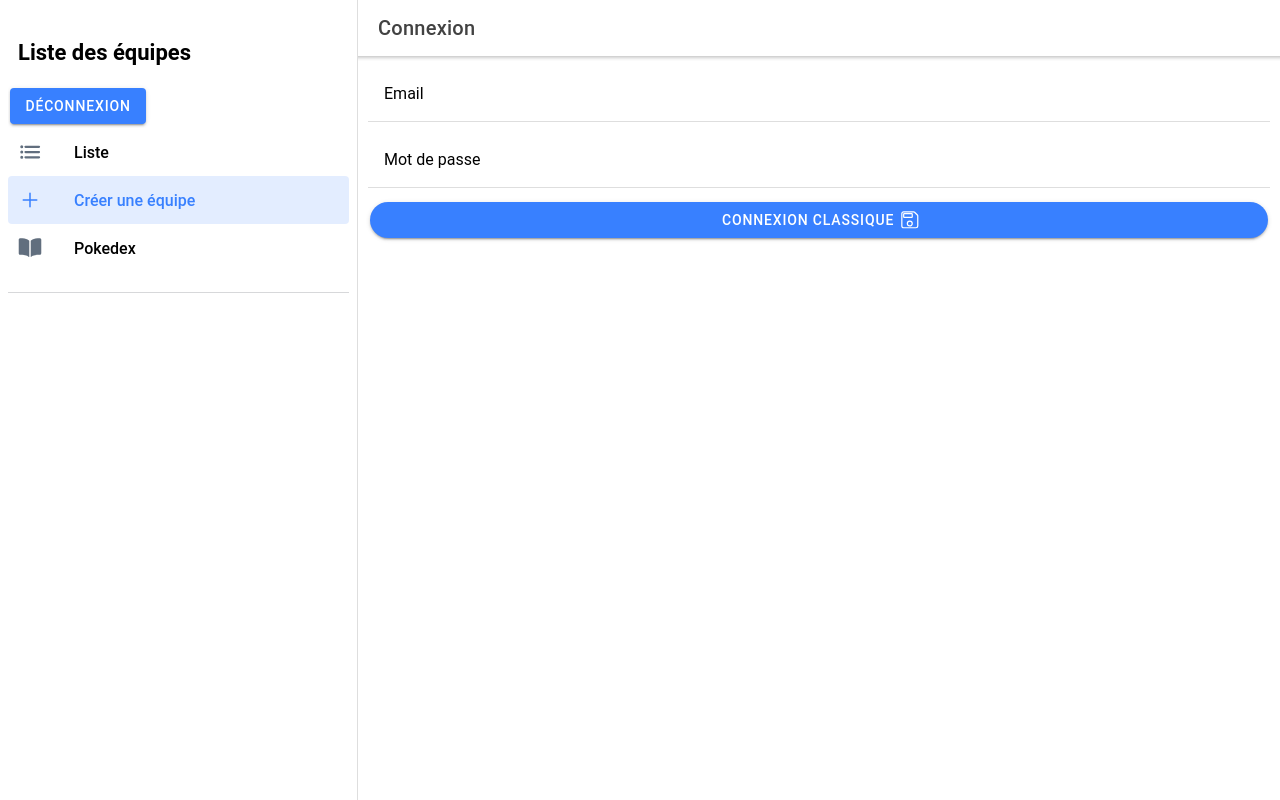
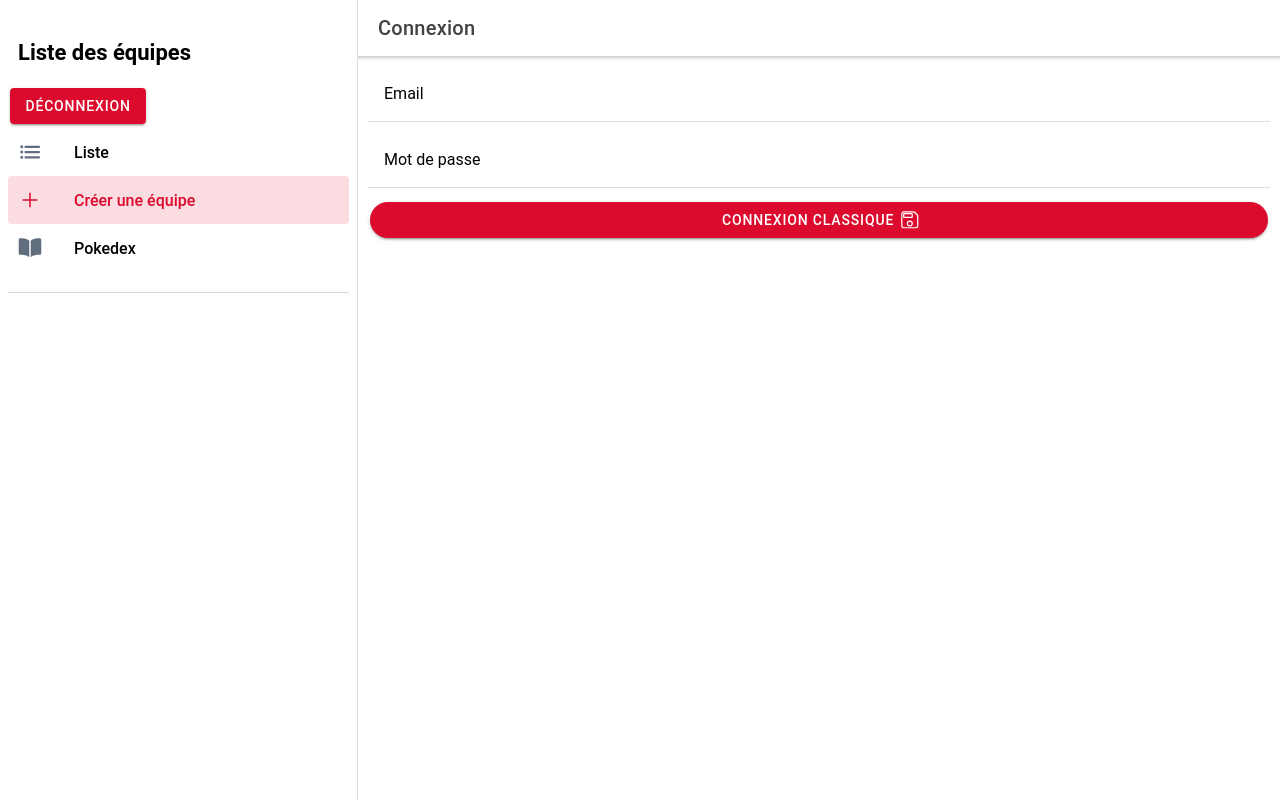
Before and after one commit to GB-Titi/AppMobile, a React (Create React App) app: page /create in a window 1280 px wide. Built offline with nearby package versions, Linux system fonts and the light colour scheme; no server answers.

Commit message:
ajout du theme pokedex et redesign

```diff
--- a/src/pages/Home/home.css
+++ b/src/pages/Home/home.css
@@ -3,24 +3,43 @@
   --padding-start: 10px;
   --padding-end: 10px;
 }
+#homePage ion-list-header {
+  color: black;
+  padding: 0;
+  margin-bottom: 10px;
+}
+
 #homePage ion-list ion-label {
   margin-left: 10px;
 }
 #homePage ion-list {
   padding-bottom: 100px;
-  border: 1px solid #d3d3d3;
+  padding: 20px;
+  background-color: white;
+  border: 1px solid gray;
   border-radius: 10px;
-  background-color: var(--list-top-background-color);
 }
-#homePage ion-list ion-item {
-  --background: var(--list-top-background-color);
+
+#homePage ion-list ion-item{
+  color: #171717;
+  --background:var(--ion-color-success);
 }
-#homePage ion-list ion-item.odd {
-  --background: white;
+#homePage ion-list ion-item:hover{
+  --background:#30753a;
 }
+
+
+.group-list{
+border-radius: 20px;
+padding: 15px;
+background-color: var(--ion-color-secondary);
+}
+
 ion-item {
-  --inner-border-width: 0;
+    --inner-border-width: 0;
 }
+
+
 /* ion-content#homePage::part(background),
 ion-content#homePage ion-list {
   background-color: var(--list-top-background-color) !important;
--- a/src/pages/Home/index.tsx
+++ b/src/pages/Home/index.tsx
@@ -51,10 +51,12 @@ const Home = () => {
       <IonContent id="homePage">
         <IonList>
           <IonListHeader>Vos équipes :</IonListHeader>
+          <div className="group-list">
           {list.map((l, i) => {
             const { title, items } = l;
             const img = findFirstImgFromItems(items);
             return (
+
               <IonItem
                 key={i}
                 className={`${i % 2 === 0 ? "even" : "odd"} ${
@@ -68,10 +70,11 @@ const Home = () => {
                   </IonAvatar>
                 )}
                 <IonLabel>{title}</IonLabel>
-                <IonIcon icon={arrowForward} color="black" />
               </IonItem>
+
             );
           })}
+           </div>
         </IonList>
       </IonContent>
     </IonPage>
--- a/src/pages/Pokedex/index.css
+++ b/src/pages/Pokedex/index.css
@@ -1,20 +1,43 @@
 #PokedexPage {
   --padding: 15px;
 }
-  #PokedexPage ion-header ion-toolbar{
+
+#PokedexPage ion-toolbar {
   width: 100%;
   display: flex !important;
   flex-direction: column !important;
 }
-  #PokedexPage ion-header ion-toolbar ion-title{
+
+#PokedexPage ion-toolbar {
   width: 75%;
   margin-left: 20px;
   padding: 0;
 }
-  #PokedexPage ion-header ion-toolbar ion-back-button{
+
+#PokedexPage ion-toolbar ion-back-button {
   width: 20%;
 }
 
-#PokedexPage ion-content{
-    --padding: 10px;
+.card{
+  display: flex;
+  align-items: center;
 }
+
+
+.card-content-info{
+display: flex;
+flex-direction: column;
+}
+.card-content-title {
+font-size: 1em;
+}
+
+.card-content-text {
+display: flex;
+align-items: center;
+  font-size: 70%;
+}
+
+.type-title{
+  font-size: 110%;
+}
--- a/src/theme/variables.css
+++ b/src/theme/variables.css
@@ -3,81 +3,63 @@ http://ionicframework.com/docs/theming/ */
 
 /** Ionic CSS Variables **/
 :root {
-  /** primary **/
-  --ion-color-primary: #3880ff;
-  --ion-color-primary-rgb: 56, 128, 255;
+	--ion-color-primary: #DC0A2D;
+	--ion-color-primary-rgb: 220,10,45;
 	--ion-color-primary-contrast: #ffffff;
-  --ion-color-primary-contrast-rgb: 255, 255, 255;
-  --ion-color-primary-shade: #3171e0;
-  --ion-color-primary-tint: #4c8dff;
+	--ion-color-primary-contrast-rgb: 255,255,255;
+	--ion-color-primary-shade: #c20928;
+	--ion-color-primary-tint: #e02342;
 
-  /** secondary **/
-  --ion-color-secondary: #3dc2ff;
-  --ion-color-secondary-rgb: 61, 194, 255;
+	--ion-color-secondary: #202124;
+	--ion-color-secondary-rgb: 32,33,36;
 	--ion-color-secondary-contrast: #ffffff;
-  --ion-color-secondary-contrast-rgb: 255, 255, 255;
-  --ion-color-secondary-shade: #36abe0;
-  --ion-color-secondary-tint: #50c8ff;
+	--ion-color-secondary-contrast-rgb: 255,255,255;
+	--ion-color-secondary-shade: #1c1d20;
+	--ion-color-secondary-tint: #36373a;
 
-  /** tertiary **/
-  --ion-color-tertiary: #5260ff;
-  --ion-color-tertiary-rgb: 82, 96, 255;
-  --ion-color-tertiary-contrast: #ffffff;
-  --ion-color-tertiary-contrast-rgb: 255, 255, 255;
-  --ion-color-tertiary-shade: #4854e0;
-  --ion-color-tertiary-tint: #6370ff;
+	--ion-color-tertiary: #28AAFC;
+	--ion-color-tertiary-rgb: 40,170,252;
+	--ion-color-tertiary-contrast: #000000;
+	--ion-color-tertiary-contrast-rgb: 0,0,0;
+	--ion-color-tertiary-shade: #2396de;
+	--ion-color-tertiary-tint: #3eb3fc;
 
-  /** success **/
-  --ion-color-success: #2dd36f;
-  --ion-color-success-rgb: 45, 211, 111;
-  --ion-color-success-contrast: #ffffff;
-  --ion-color-success-contrast-rgb: 255, 255, 255;
-  --ion-color-success-shade: #28ba62;
-  --ion-color-success-tint: #42d77d;
+	--ion-color-success: #51AE5F;
+	--ion-color-success-rgb: 81,174,95;
+	--ion-color-success-contrast: #000000;
+	--ion-color-success-contrast-rgb: 0,0,0;
+	--ion-color-success-shade: #479954;
+	--ion-color-success-tint: #62b66f;
 
-  /** warning **/
-  --ion-color-warning: #ffc409;
-  --ion-color-warning-rgb: 255, 196, 9;
+	--ion-color-warning: #FFE018;
+	--ion-color-warning-rgb: 255,224,24;
 	--ion-color-warning-contrast: #000000;
-  --ion-color-warning-contrast-rgb: 0, 0, 0;
-  --ion-color-warning-shade: #e0ac08;
-  --ion-color-warning-tint: #ffca22;
+	--ion-color-warning-contrast-rgb: 0,0,0;
+	--ion-color-warning-shade: #e0c515;
+	--ion-color-warning-tint: #ffe32f;
 
-  /** danger **/
-  --ion-color-danger: #eb445a;
-  --ion-color-danger-rgb: 235, 68, 90;
+	--ion-color-danger: #DC0A2D;
+	--ion-color-danger-rgb: 220,10,45;
 	--ion-color-danger-contrast: #ffffff;
-  --ion-color-danger-contrast-rgb: 255, 255, 255;
-  --ion-color-danger-shade: #cf3c4f;
-  --ion-color-danger-tint: #ed576b;
+	--ion-color-danger-contrast-rgb: 255,255,255;
+	--ion-color-danger-shade: #c20928;
+	--ion-color-danger-tint: #e02342;
 
-  /** dark **/
-  --ion-color-dark: #222428;
-  --ion-color-dark-rgb: 34, 36, 40;
-  --ion-color-dark-contrast: #ffffff;
-  --ion-color-dark-contrast-rgb: 255, 255, 255;
-  --ion-color-dark-shade: #1e2023;
-  --ion-color-dark-tint: #383a3e;
-
-  /** medium **/
 	--ion-color-medium: #92949c;
-  --ion-color-medium-rgb: 146, 148, 156;
-  --ion-color-medium-contrast: #ffffff;
-  --ion-color-medium-contrast-rgb: 255, 255, 255;
+	--ion-color-medium-rgb: 146,148,156;
+	--ion-color-medium-contrast: #000000;
+	--ion-color-medium-contrast-rgb: 0,0,0;
 	--ion-color-medium-shade: #808289;
 	--ion-color-medium-tint: #9d9fa6;
 
-  /** light **/
 	--ion-color-light: #f4f5f8;
-  --ion-color-light-rgb: 244, 245, 248;
+	--ion-color-light-rgb: 244,245,248;
 	--ion-color-light-contrast: #000000;
-  --ion-color-light-contrast-rgb: 0, 0, 0;
+	--ion-color-light-contrast-rgb: 0,0,0;
 	--ion-color-light-shade: #d7d8da;
 	--ion-color-light-tint: #f5f6f9;
 
-  --list-top-background-color: #f7f1e3;
 }
-
 @media (prefers-color-scheme: dark) {
   /*
    * Dark Colors
@@ -85,68 +67,61 @@ http://ionicframework.com/docs/theming/ */
    */
 
   body {
-    --ion-color-primary: #428cff;
-    --ion-color-primary-rgb: 66, 140, 255;
+    --ion-color-primary: #DC0A2D;
+    --ion-color-primary-rgb: 220,10,45;
     --ion-color-primary-contrast: #ffffff;
-    --ion-color-primary-contrast-rgb: 255, 255, 255;
-    --ion-color-primary-shade: #3a7be0;
-    --ion-color-primary-tint: #5598ff;
+    --ion-color-primary-contrast-rgb: 255,255,255;
+    --ion-color-primary-shade: #c20928;
+    --ion-color-primary-tint: #e02342;
 
-    --ion-color-secondary: #50c8ff;
-    --ion-color-secondary-rgb: 80, 200, 255;
+    --ion-color-secondary: #202124;
+    --ion-color-secondary-rgb: 32,33,36;
     --ion-color-secondary-contrast: #ffffff;
-    --ion-color-secondary-contrast-rgb: 255, 255, 255;
-    --ion-color-secondary-shade: #46b0e0;
-    --ion-color-secondary-tint: #62ceff;
+    --ion-color-secondary-contrast-rgb: 255,255,255;
+    --ion-color-secondary-shade: #1c1d20;
+    --ion-color-secondary-tint: #36373a;
 
-    --ion-color-tertiary: #6a64ff;
-    --ion-color-tertiary-rgb: 106, 100, 255;
-    --ion-color-tertiary-contrast: #ffffff;
-    --ion-color-tertiary-contrast-rgb: 255, 255, 255;
-    --ion-color-tertiary-shade: #5d58e0;
-    --ion-color-tertiary-tint: #7974ff;
+    --ion-color-tertiary: #28AAFC;
+    --ion-color-tertiary-rgb: 40,170,252;
+    --ion-color-tertiary-contrast: #000000;
+    --ion-color-tertiary-contrast-rgb: 0,0,0;
+    --ion-color-tertiary-shade: #2396de;
+    --ion-color-tertiary-tint: #3eb3fc;
 
-    --ion-color-success: #2fdf75;
-    --ion-color-success-rgb: 47, 223, 117;
+    --ion-color-success: #51AE5F;
+    --ion-color-success-rgb: 81,174,95;
     --ion-color-success-contrast: #000000;
-    --ion-color-success-contrast-rgb: 0, 0, 0;
-    --ion-color-success-shade: #29c467;
-    --ion-color-success-tint: #44e283;
+    --ion-color-success-contrast-rgb: 0,0,0;
+    --ion-color-success-shade: #479954;
+    --ion-color-success-tint: #62b66f;
 
-    --ion-color-warning: #ffd534;
-    --ion-color-warning-rgb: 255, 213, 52;
+    --ion-color-warning: #FFE018;
+    --ion-color-warning-rgb: 255,224,24;
     --ion-color-warning-contrast: #000000;
-    --ion-color-warning-contrast-rgb: 0, 0, 0;
-    --ion-color-warning-shade: #e0bb2e;
-    --ion-color-warning-tint: #ffd948;
+    --ion-color-warning-contrast-rgb: 0,0,0;
+    --ion-color-warning-shade: #e0c515;
+    --ion-color-warning-tint: #ffe32f;
 
-    --ion-color-danger: #ff4961;
-    --ion-color-danger-rgb: 255, 73, 97;
+    --ion-color-danger: #DC0A2D;
+    --ion-color-danger-rgb: 220,10,45;
     --ion-color-danger-contrast: #ffffff;
-    --ion-color-danger-contrast-rgb: 255, 255, 255;
-    --ion-color-danger-shade: #e04055;
-    --ion-color-danger-tint: #ff5b71;
+    --ion-color-danger-contrast-rgb: 255,255,255;
+    --ion-color-danger-shade: #c20928;
+    --ion-color-danger-tint: #e02342;
 
-    --ion-color-dark: #f4f5f8;
-    --ion-color-dark-rgb: 244, 245, 248;
-    --ion-color-dark-contrast: #000000;
-    --ion-color-dark-contrast-rgb: 0, 0, 0;
-    --ion-color-dark-shade: #d7d8da;
-    --ion-color-dark-tint: #f5f6f9;
+    --ion-color-medium: #92949c;
+    --ion-color-medium-rgb: 146,148,156;
+    --ion-color-medium-contrast: #000000;
+    --ion-color-medium-contrast-rgb: 0,0,0;
+    --ion-color-medium-shade: #808289;
+    --ion-color-medium-tint: #9d9fa6;
 
-    --ion-color-medium: #989aa2;
-    --ion-color-medium-rgb: 152, 154, 162;
-    --ion-color-medium-contrast: #000000;
-    --ion-color-medium-contrast-rgb: 0, 0, 0;
-    --ion-color-medium-shade: #86888f;
-    --ion-color-medium-tint: #a2a4ab;
-
-    --ion-color-light: #222428;
-    --ion-color-light-rgb: 34, 36, 40;
-    --ion-color-light-contrast: #ffffff;
-    --ion-color-light-contrast-rgb: 255, 255, 255;
-    --ion-color-light-shade: #1e2023;
-    --ion-color-light-tint: #383a3e;
+    --ion-color-light: #f4f5f8;
+    --ion-color-light-rgb: 244,245,248;
+    --ion-color-light-contrast: #000000;
+    --ion-color-light-contrast-rgb: 0,0,0;
+    --ion-color-light-shade: #d7d8da;
+    --ion-color-light-tint: #f5f6f9;
   }
 
   /*
@@ -155,7 +130,7 @@ http://ionicframework.com/docs/theming/ */
    */
 
   .ios body {
-    --ion-background-color: #000000;
+    --ion-background-color: #DC0A2D;
     --ion-background-color-rgb: 0, 0, 0;
 
     --ion-text-color: #ffffff;
@@ -198,7 +173,7 @@ http://ionicframework.com/docs/theming/ */
    */
 
   .md body {
-    --ion-background-color: #121212;
+    --ion-background-color: #DC0A2D;
     --ion-background-color-rgb: 18, 18, 18;
 
     --ion-text-color: #ffffff;
```
Also changed, not shown: src/pages/Pokedex/index.tsx (+58 -18 lines), 1 other file (tests, documents, lock files or other folders). Lines whose indentation alone changed are shown as unchanged.
